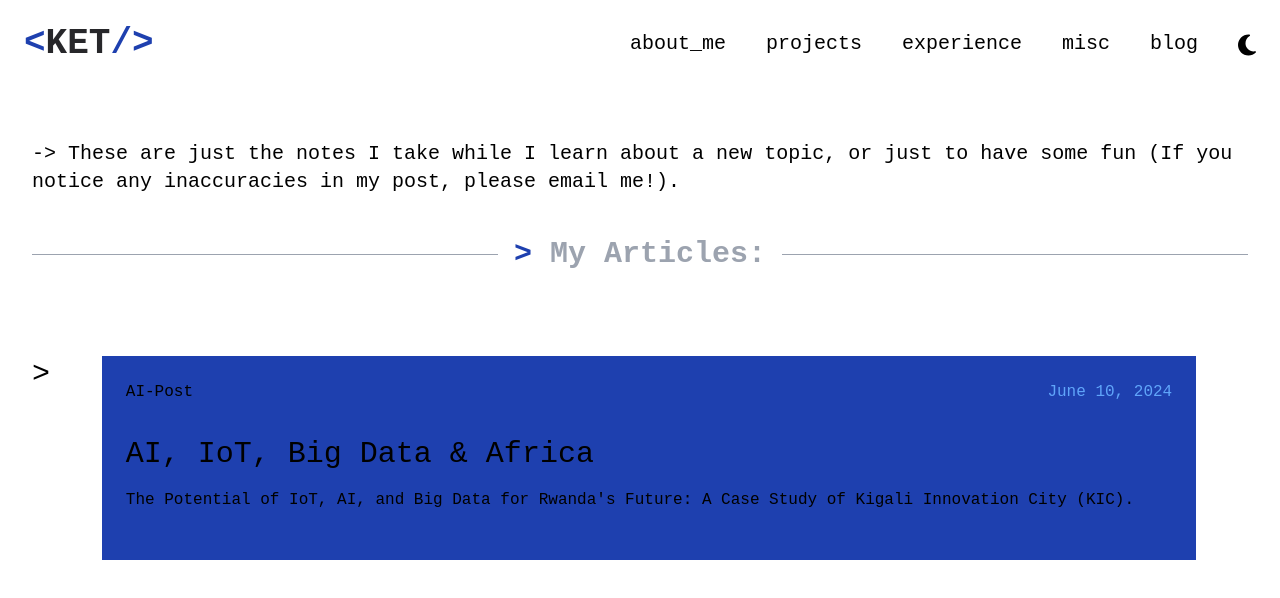
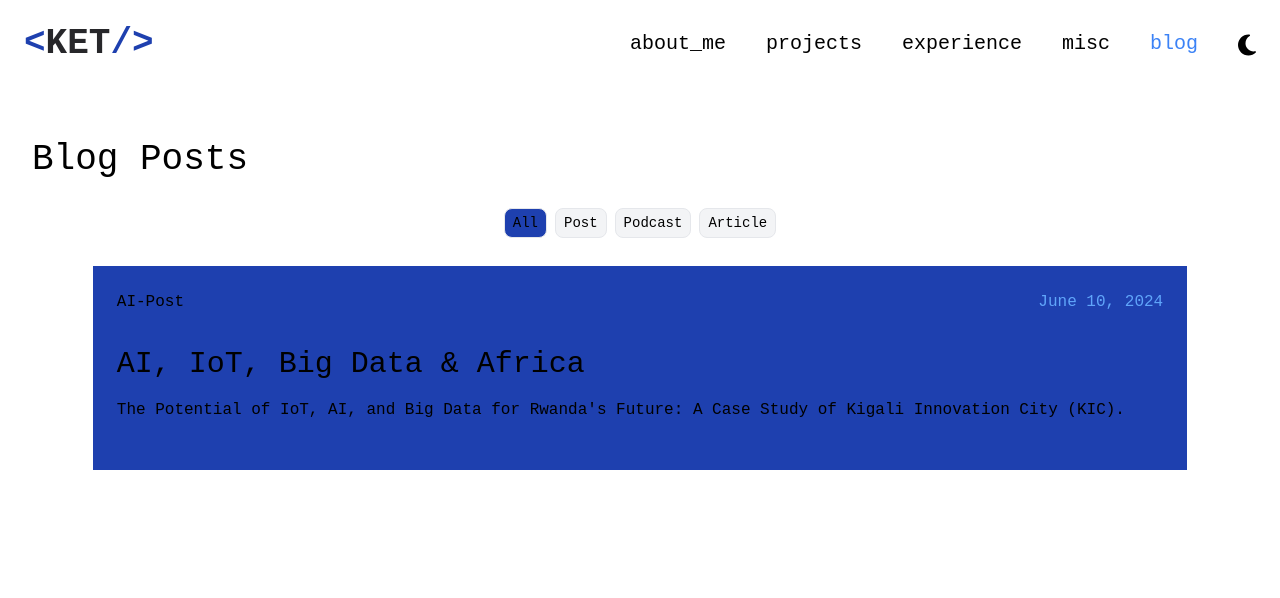
Before and after one commit to 9117KET/my-portfolio, a React (Vite) app: page /blog in a window 1280 px wide. Shown: the top 598 px of the page. Built offline with nearby package versions, Linux system fonts and the light colour scheme.

Commit message:
worked on the misc section and updated the blog section

```diff
--- /dev/null
+++ b/src/components/MiscItems.tsx
@@ -0,0 +1,23 @@
+import React from 'react';
+
+interface MiscItemsProps {
+    items: {
+        title: string,
+        description: string,
+        date: string
+    }[];
+}
+
+const MiscItems = ({ items }: MiscItemsProps) => {
+    return (
+        <ul className="list-disc pl-5 space-y-2">
+            {items.map((item) => (
+                <li key={`${item.title}-${item.date}`} className="text-sm sm:text-lg md:text-xl lg:text-2xl hover:text-blue-700 cursor-pointer">
+                    {item.title} - {item.description} ({item.date})
+                </li>
+            ))}
+        </ul>
+    );
+};
+
+export default MiscItems;
--- a/src/pages/Blog.tsx
+++ b/src/pages/Blog.tsx
@@ -1,47 +1,54 @@
+import React, { useState } from 'react';
 import { Helmet } from "react-helmet-async";
 import Navbar from "../components/Navbar";
 import styles from "../utils/style";
 import { posts } from "../utils/constants";
 import BlogCard from "../components/BlogCard";
 
+// Define categories for filtering
+const categories = ['All', 'Post', 'Podcast', 'Article'];
+
 export default function Blog() {
+  // State to keep track of the selected category
+  const [selectedCategory, setSelectedCategory] = useState(categories[0]);
+
+  // Filter posts based on the selected category
+  const filteredPosts = posts.filter(post => {
+    return selectedCategory === 'All' || post.type === selectedCategory;
+  });
+
   return (
     <div className='dark:bg-[#2D2E32] min-h-screen'>
-      <div className={`${styles.flexCenter}`}>
-        <Helmet>
-          <title>blog;</title> {/* Setting the page title */}
-        </Helmet>
-          <div className={`${styles.boxWidth}`}>
-              <Navbar clicked="blog;" /> {/* Navbar component with 'blog' as the active item */}
+      <Helmet>
+        <title>Blog</title>
+      </Helmet>
+      <Navbar clicked="blog" />
+      <div className={`${styles.flexCenter} w-full`}>
+        <div className={`${styles.boxWidth} mt-5 p-8 dark:text-gray-300`}>
+          <h1 className="text-xl sm:text-2xl md:text-3xl lg:text-4xl dark:text-gray-300 text-black mb-5">
+            Blog Posts
+          </h1>
+          <div className="flex flex-wrap justify-center mt-6">
+            {categories.map(category => (
+              <button
+                key={category}
+                onClick={() => setSelectedCategory(category)}
+                className={`cursor-pointer text-sm border border-lightText dark:border-gray-500 rounded-lg m-1 px-2 py-1 transition-all duration-300 hover:bg-blue-800 dark:hover:bg-blue-900 ${selectedCategory === category ? "bg-blue-800" : "bg-gray-100 dark:bg-gray-700"}`}
+                aria-label={`Filter posts by ${category}`}
+              >
+                {category}
+              </button>
+            ))}
           </div>
-      </div>
-
-      <div className={`${styles.flexStart} w-full`}>
-          <div className={`${styles.boxWidth}`}>
-            <div className={`${styles.boxWidth} mt-5 p-8 dark:text-gray-300`}>
-              <h3 className="text-xl dark:text-gray-300 text-black mb-5">
-                {`-> `}
-                These are just the notes I take while I learn about a new topic, or just to have some fun (If you notice any inaccuracies in my post, please email me!).
-              </h3> {/* Introductory text */}
-              <div className="relative flex py-5 items-center">
-                <div className="flex-grow border-t border-gray-400"></div>
-                <span className="text-3xl font-semibold flex-shrink mx-4 text-gray-400">
-                  <span className="text-blue-800">{`>`}</span> My Articles: {/* Changed from text-violet-600 to text-blue-800 */}
-                </span> {/* Section header for articles, changed color to deep blue */}
-                <div className="flex-grow border-t border-gray-400"></div>
+          <ul className="space-y-4 mt-6">
+            {filteredPosts.map(post => (
+              <div key={post.id} className="flex">
+                <BlogCard id={post.id} title={post.title} date={post.date} category={post.category} description={post.description} />
               </div>
-            </div>
-            <div className={`${styles.boxWidth} border-blue-800 flex flex-col gap-8 p-8 dark:text-gray-300`}>
-              {
-                posts.map((post) => (
-                  <div className="flex">
-                    <p className="text-3xl">{">"}</p> <BlogCard id={post.id} title={post.title} date={post.date} category={post.category} description={post.description} />
-                  </div> // Mapping through posts and rendering BlogCard for each
-                ))
-              }
-            </div>
-          </div>
+            ))}
+          </ul>
+        </div>
       </div>
     </div>
-  )
+  );
 }
--- a/src/pages/Misc.tsx
+++ b/src/pages/Misc.tsx
@@ -1,56 +1,68 @@
+import React, { useState } from 'react';
 import { Helmet } from "react-helmet-async";
 import Navbar from "../components/Navbar";
 import styles from "../utils/style";
 import { certificates, awards, events } from "../utils/constants";
 
+// Updated categories array to exclude "All"
+const categories = ["Certificates", "Awards", "Events"];
+
 export default function Misc() {
+    // Default to the first category in the updated list
+    const [selectedCategory, setSelectedCategory] = useState(categories[0]);
+    const itemsToShow = {
+        "Certificates": certificates,
+        "Awards": awards,
+        "Events": events
+    };
+
     return (
         <div className='dark:bg-[#2D2E32] min-h-screen'>
             <Helmet>
                 <title>Miscellaneous</title>
             </Helmet>
-            <div className={`${styles.flexCenter}`}>
-                <div className={`${styles.boxWidth}`}>
-                    <Navbar clicked="misc" />
-                </div>
-            </div>
+            <Navbar clicked="misc" />
 
-            <div className={`${styles.flexStart} w-full`}>
-                <div className={`${styles.boxWidth}`}>
-                    <div className={`${styles.boxWidth} mt-5 p-8 dark:text-gray-300`}>
-                        <h3 className="text-sm sm:text-lg md:text-xl lg:text-2xl dark:text-gray-300 text-black mb-5">
-                            Here's a collection of my certifications, awards, events, competitions, and more.
-                        </h3>
+            <div className={`${styles.flexCenter} w-full`}>
+                <div className={`${styles.boxWidth} mt-5 p-8 dark:text-gray-300`}>
+                    <h1 className="text-xl sm:text-2xl md:text-3xl lg:text-4xl dark:text-gray-300 text-black mb-5">
+                        My Portfolio
+                    </h1>
+                    <h2 className="text-sm sm:text-lg md:text-xl lg:text-2xl dark:text-gray-300 text-black mb-5">
+                        Here's a collection of my certifications, awards, events, competitions, and more.
+                    </h2>
 
-                        <div className="relative flex py-3 md:py-5 items-center">
-                            <div className="flex-grow border-t border-gray-400"></div>
-                            <span className="text-lg sm:text-xl md:text-2xl lg:text-3xl font-semibold flex-shrink mx-2 md:mx-4 text-gray-400">
-                                <span className="text-blue-800">{`>`}</span> Certificates & Awards:
-                            </span>
-                            <div className="flex-grow border-t border-gray-400"></div>
-                        </div>
+                    <div className="flex flex-wrap justify-center mt-6">
+                        {categories.map(category => (
+                            <button
+                                key={category}
+                                onClick={() => setSelectedCategory(category)}
+                                className={`cursor-pointer text-sm border border-lightText dark:border-gray-500 rounded-lg m-1 px-2 py-1 transition-all duration-300 hover:bg-blue-800 dark:hover:bg-blue-900 ${selectedCategory === category ? "bg-blue-800" : "bg-gray-100 dark:bg-gray-700"}`}
+                                aria-label={`Filter items by ${category}`}
+                            >
+                                {category}
+                            </button>
+                        ))}
+                    </div>
 
-                        <h3 className="text-sm sm:text-lg md:text-xl lg:text-2xl dark:text-gray-300 text-black mb-5">Certificates</h3>
-                        <ul className="list-disc pl-5 space-y-2">
-                            {certificates.map((item) => (
-                                <li key={`${item.title}-${item.date}`} className="text-sm sm:text-lg md:text-xl lg:text-2xl hover:text-blue-700 cursor-pointer">{item.title} - {item.description} ({item.date})</li>
-                            ))}
-                        </ul>
+                    {/* Display a heading for the selected category */}
+                    <h3 className="text-lg sm:text-xl md:text-2xl lg:text-3xl mt-6 mb-4 dark:text-gray-300 text-black text-center font-bold">
+                        {selectedCategory}
+                    </h3>
 
-                        <h3 className="text-sm sm:text-lg md:text-xl lg:text-2xl dark:text-gray-300 text-black mb-5">Awards</h3>
-                        <ul className="list-disc pl-5 space-y-2">
-                            {awards.map((item) => (
-                                <li key={`${item.title}-${item.date}`} className="text-sm sm:text-lg md:text-xl lg:text-2xl hover:text-blue-700 cursor-pointer">{item.title} - {item.description} ({item.date})</li>
-                            ))}
-                        </ul>
-
-                        <h3 className="text-sm sm:text-lg md:text-xl lg:text-2xl dark:text-gray-300 text-black mb-5">Relevant Events Attended</h3>
-                        <ul className="list-disc pl-5 space-y-2">
-                            {events.map((item) => (
-                                <li key={`${item.title}-${item.date}`} className="text-sm sm:text-lg md:text-xl lg:text-2xl hover:text-blue-700 cursor-pointer">{item.title} - {item.description} ({item.date})</li>
-                            ))}
-                        </ul>
-                    </div>
+                    {/* Display items with sub-headings, descriptions, and dates */}
+                    <ul className="space-y-4">
+                        {itemsToShow[selectedCategory].map(item => (
+                            <div key={item.id}>
+                                <h4 className="text-md sm:text-lg md:text-xl lg:text-2xl dark:text-gray-300 text-black font-bold">
+                                    {item.title}: <span className="font-normal">{item.description}</span>
+                                </h4>
+                                <p className="text-sm sm:text-md md:text-lg lg:text-xl dark:text-gray-500 text-black">
+                                    {item.date}
+                                </p>
+                            </div>
+                        ))}
+                    </ul>
                 </div>
             </div>
         </div>
```
Also changed, not shown: src/pages/MiscItems.tsx (added).
